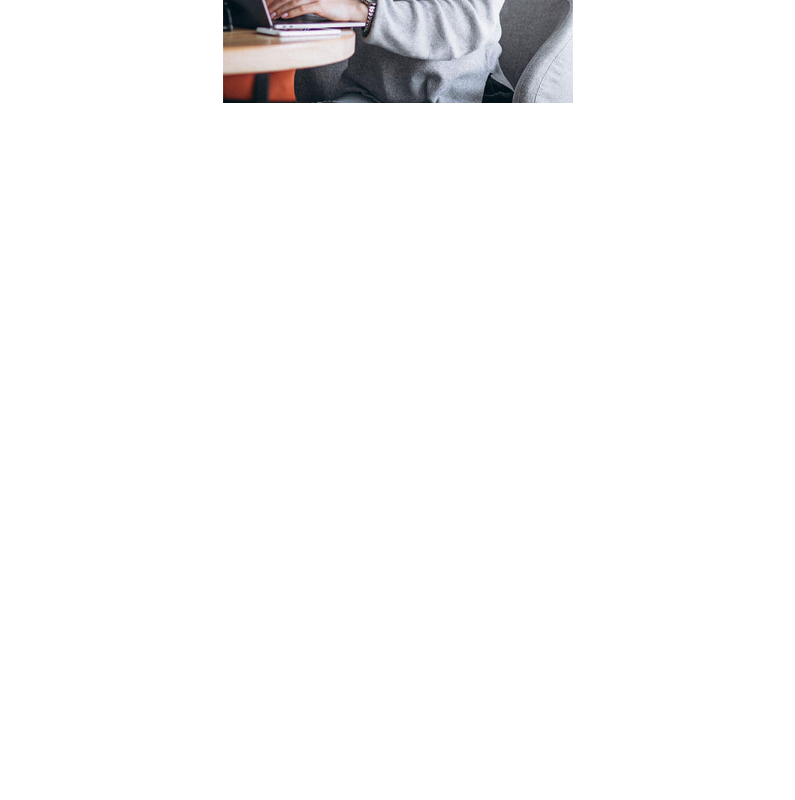
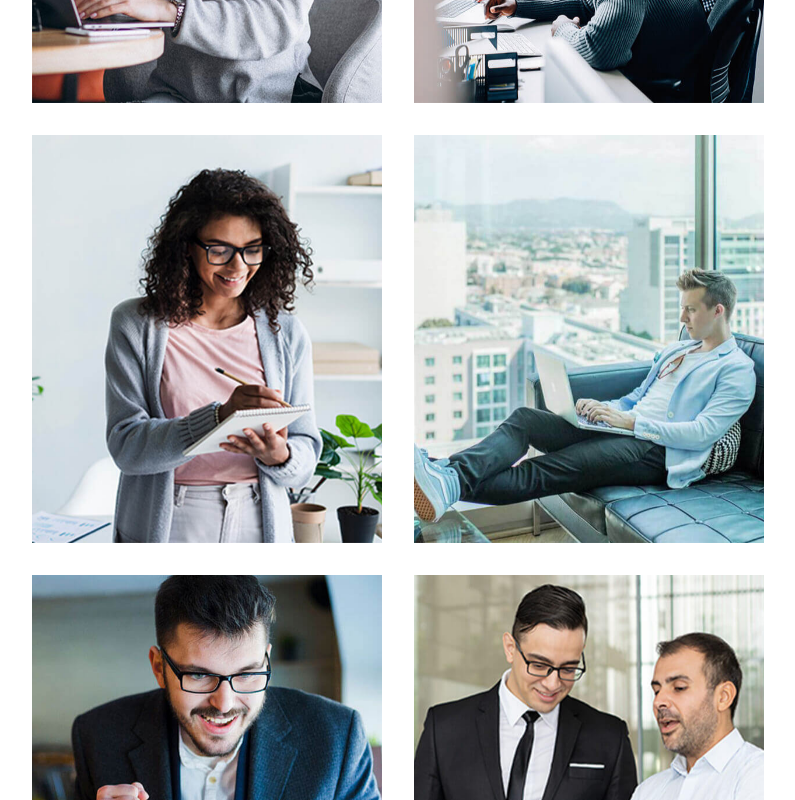
Before and after one commit to gyamficodes/vue-website, a Vue app: page / in a window 1280 px wide. Shown: the part 4680-5480 px from the top of the page, without its empty margins (242-1037 px from the left). Before the commit the page ends 4883 px from the top, so only its background shows below. Built offline with nearby package versions, Linux system fonts and the light colour scheme.

Commit message:
port page updated

```diff
--- a/src/assets/Sass/Style.css
+++ b/src/assets/Sass/Style.css
@@ -873,14 +873,14 @@
 }
 .Portfolio-Content .Porfilo-top .port-context-top .card-box .card:hover {
   color: #fff;
-  background: linear-gradient(to right, #2475FC, #1129B9);
+  background: linear-gradient(to right, #2475fc, #1129b9);
 }
 .Portfolio-Content .Porfilo-top .port-context-top .card-box .card:hover span {
   color: #fff;
 }
 .Portfolio-Content .Porfilo-top .port-context-top .card-box .active {
   color: #fff;
-  background: linear-gradient(to left, #2475FC, #1129B9);
+  background: linear-gradient(to left, #2475fc, #1129b9);
 }
 .Portfolio-Content .Porfilo-down {
   display: flex;
@@ -911,6 +911,49 @@
   width: 100%;
   height: 100%;
   transition: all 0.4s ease-in-out;
+  position: relative;
+  display: flex;
+}
+.Portfolio-Content .Porfilo-down .card-down .image-card .body:hover .body-box {
+  transform: translateY(-300px);
+}
+.Portfolio-Content .Porfilo-down .card-down .image-card .body .body-box {
+  text-align: center;
+  width: 290px;
+  height: 150px;
+  background: #0c5adb;
+  margin: auto;
+  border-radius: 5px;
+  transition: all 0.4s ease-in-out;
+  margin-top: 430px;
+  cursor: auto;
+}
+.Portfolio-Content .Porfilo-down .card-down .image-card .body .body-box:hover span {
+  cursor: pointer;
+}
+.Portfolio-Content .Porfilo-down .card-down .image-card .body .body-box span {
+  width: 30px;
+  height: 30px;
+  background: #fff;
+  color: #2475fc;
+  margin: auto;
+  border-radius: 3px;
+  margin-top: 30px;
+  display: flex;
+  align-items: center;
+  justify-content: center;
+}
+.Portfolio-Content .Porfilo-down .card-down .image-card .body .body-box p {
+  font-size: 15px;
+  color: #fff;
+  font-size: 500;
+  margin-top: 15px;
+}
+.Portfolio-Content .Porfilo-down .card-down .image-card .body .body-box h3 {
+  font-size: 20px;
+  color: #fff;
+  font-size: 500;
+  margin-top: 13px;
 }
 
 * {
--- a/src/assets/Sass/_PortfolioPage.scss
+++ b/src/assets/Sass/_PortfolioPage.scss
@@ -16,7 +16,7 @@
         text-align: center;
         margin-bottom: 20px;
       }
-      h1{
+      h1 {
         color: #232323;
         font-size: 40px;
         text-align: center;
@@ -50,12 +50,12 @@
           }
         }
       }
-      .card-box{
+      .card-box {
         display: flex;
         align-items: center;
         gap: 1em;
         margin-top: 30px;
-        .card{
+        .card {
           background: #f2f4ff;
           border: medium none;
           font-size: 16px;
@@ -66,50 +66,93 @@
           font-weight: 500;
           letter-spacing: 2px;
           border-radius: 5px;
-    &:hover{
+          &:hover {
             color: #fff;
-        background: linear-gradient(to right, #2475FC, #1129B9);
+            background: linear-gradient(to right, #2475fc, #1129b9);
           }
-    &:hover span{
+          &:hover span {
             color: #fff;
           }
         }
-     .active{
+        .active {
           color: #fff;
-        background: linear-gradient(to left, #2475FC, #1129B9);
+          background: linear-gradient(to left, #2475fc, #1129b9);
         }
       }
     }
   }
-  .Porfilo-down{
+  .Porfilo-down {
     display: flex;
     align-items: center;
     justify-content: center;
     padding-top: 40px;
-    .card-down{
+    .card-down {
       display: flex;
       align-items: center;
       justify-content: center;
       flex-wrap: wrap;
       gap: 2em;
-        .image-card{
+      .image-card {
         width: 350px;
         height: 408px;
         overflow: hidden;
         transition: all 0.4s ease-in-out;
-            &:hover .body{
+        &:hover .body {
           transform: scale(1.08);
           cursor: pointer;
         }
-            .body{
+        .body {
           background-position: center;
           background-size: cover;
           width: 100%;
           height: 100%;
           transition: all 0.4s ease-in-out;
+          position: relative;
+          display: flex;
+          &:hover .body-box{
+            transform: translateY(-300px);
+          }
+          .body-box {
+            text-align: center;
+            width:290px;
+             height: 150px;
+            background: #0c5adb;
+            margin: auto;
+            border-radius: 5px;
+          transition: all 0.4s ease-in-out;
+           margin-top: 430px;
+           cursor: auto;
+           &:hover span{
+            cursor: pointer;
+          }
+            span{
+              width: 30px;
+              height: 30px;
+              background: #fff;
+              color: #2475fc;
+              margin: auto;
+              border-radius: 3px;
+              margin-top: 30px;
+              display: flex;
+              align-items: center;
+              justify-content: center;
+            }
+            p{
+              font-size: 15px;
+              color: #fff;
+              font-size: 500;
+              margin-top: 15px;
 
+            }
+            h3{
+              font-size: 20px;
+              color: #fff;
+              font-size: 500;
+              margin-top: 13px;
             }
           }
         }
       }
     }
+  }
+}
--- a/src/components/PortfolioPage.vue
+++ b/src/components/PortfolioPage.vue
@@ -8,31 +8,45 @@
           <div class="line"></div>
           <div class="card-box">
             <div
-              class="card "
-              :class="{ 'active': activePage === index }"
-               v-for="(card, index) in cards"
+              class="card"
+              :class="{ active: activePage === index }"
+              v-for="(card, index) in cards"
               :key="index"
               @click.prevent="activePage = index"
-              @click="setActivePage"
             >
-              <span>{{card.cardP.text }}</span>
+              <span>{{ card.cardP.text }}</span>
             </div>
           </div>
         </div>
       </div>
       <div class="Porfilo-down">
-      <div class="card-down">
-         <div class="image-card" >
-         <div class="body" :style="`background-image: url(${img1})`"></div>
-         </div>
-      </div>
+        <div class="card-down">
+          <div
+            class="image-card"
+            v-for="(item, itemIndex) in loopContent"
+            :key="itemIndex"
+          >
+            <div class="body" :style="`background-image: url(${item.img1})`">
+              <div class="body-box">
+                <span class="material-icons">{{ item.icon }}</span>
+                <p>{{ item.text }}</p>
+                <h3>{{ item.title }}</h3>
+              </div>
+            </div>
+          </div>
+        </div>
       </div>
     </div>
   </section>
 </template>
 
 <script>
-import p1 from '../assets/p1.jpg';
+import p1 from "../assets/p1.jpg";
+import p2 from "../assets/p2.jpg";
+import p3 from "../assets/p3.jpg";
+import p4 from "../assets/p4.jpg";
+import p5 from "../assets/p5.jpg";
+import p6 from "../assets/p6.jpg";
 
 export default {
   name: "PortfoioPage",
@@ -41,31 +55,68 @@ export default {
   data() {
     return {
       activePage: 0,
-      activePageIndex: 0,
-      img1:p1,
+      img1: p1,
       cards: [
         {
-          cardP:{ text: "all works" },
+          cardP: { text: "all works" },
         },
         {
           cardP: { text: " Branding" },
         },
         {
-          cardP:{ text: "Prototype" },
+          cardP: { text: "Prototype" },
         },
         {
-          cardP:{ text: "UX Research" },
+          cardP: { text: "UX Research" },
         },
         {
-          cardP:{ text: "Web Design" },
+          cardP: { text: "Web Design" },
+        },
+      ],
+      loopContent: [
+        {
+          icon: "search",
+          img1: p1,
+          text: "Prototype UX Research",
+          title: "Digital Marketing",
+        },
+        {
+          icon: "search",
+          img1: p2,
+          text: "UX Research",
+          title: "Awesome Creative",
+        },
+        {
+          icon: "search",
+          img1: p3,
+          text: "Design, Photoshop",
+          title: "Business Solution",
+        },
+        {
+          icon: "search",
+          img1: p4,
+          text: "Software Engineer",
+          title: "Company Project",
+        },
+        {
+          icon: "search",
+          img1: p5,
+          text: "Prototype UX Research",
+          title: "Digital Marketing",
+        },
+        {
+          icon: "search",
+          img1: p6,
+          text: "Design, Photoshop",
+          title: "Awesome Logo Design",
         },
       ],
     };
   },
   methods: {
     setActivePage(index) {
-    this.activePageIndex = index;
-  }
+      this.activePage = index;
+    },
   },
   mounted() {},
   computed: {},
--- a/src/components/SubPage.vue
+++ b/src/components/SubPage.vue
@@ -57,7 +57,6 @@ export default {
   data() {
     return {
       activePage: 0,
-       activePageIndex: 0,
       pages: [
         {
          card:{text:'Digital Marketing',icon: 'laptop_mac' ,url:'page1.html'},
@@ -100,9 +99,7 @@ export default {
     };
   },
   methods: {
-    setActivePage(index){
-      this.activePageIndex = index;
-    }
+
   },
   mounted() { },
   computed: {},
```
Also changed, not shown: 1 other file (tests, documents, lock files or other folders). Lines whose indentation alone changed are shown as unchanged.
